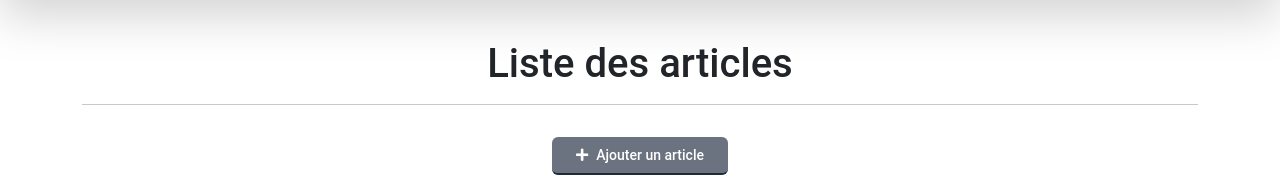
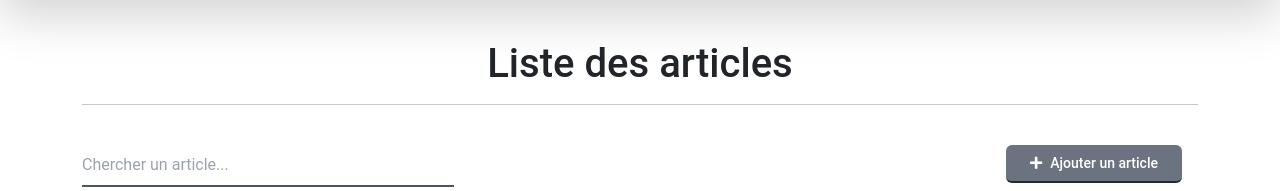
Before and after one commit to Deltouille/symfonyConceptionDigitale, a Symfony app: template templates/administration/index.html.twig in a window 1280 px wide. Shown: the part 120-311 px from the top of the page. Run offline with Twig, Linux system fonts and the light colour scheme; the template is opened without the code that fills it, so the values that code supplies are empty; some libraries are stand-ins or nearby versions.

Commit message:
modification html
modification de la regex du formulaire de lutte contre la vaccination, ajout d'un champs de recherche pour les articles dans le menu administration et menu général

```diff
--- a/src/Entity/InfoUtilisateur.php
+++ b/src/Entity/InfoUtilisateur.php
@@ -35,11 +35,6 @@ class InfoUtilisateur
 
     /**
      * @ORM\Column(type="string", length=13)
-     * @Assert\Regex(
-     *      pattern="^([1-3])[\s\.\-]?([0-9]{2})[\s\.\-]?(0[0-9]|[2-35-9][0-9]|[14][0-2])[\s\.\-]?(0[1-9]|[1-8][0-9]|9[0-57-9]|2[ab])[\s\.\-]?(00[1-9]|0[1-9][0-9]|[1-8][0-9]{2}|9[0-8][0-9]|990)[\s\.\-]?([0-9]{3})[\s\.\-]?([0-8][0-9]|9[0-7])$/gi^",
-     *      match=false,
-     *      message="numéro de sécurité sociale non valide"
-     * )
      */
     private $numeroSecuriteSociale;
 
--- a/templates/administration/index.html.twig
+++ b/templates/administration/index.html.twig
@@ -8,11 +8,12 @@
         <div class="col-12">
             <h1 align="center">Liste des articles</h1>
             <hr/>
-            <button type="button" class="px-4 py-2 rounded-md text-sm font-medium border-b-2 focus:outline-none focus:ring transition text-white bg-gray-500 border-gray-800 hover:bg-gray-600 active:bg-gray-700 focus:ring-gray-300" style="margin: 1rem;">
-                <a class="a-link hover:text-white" href="{{ path('ajout-article') }}">
-                    <i class="fas fa-plus pr-2"></i>Ajouter un article
-                </a>
-            </button>
+                <input type="text" id="searchInput" name="name" placeholder="Chercher un article..." class="w-1/3 py-2 my-4 border-b-2 border-gray-600 outline-none float-left focus:border-blue-400 align-middle">
+                <button type="button" class="px-4 my-4 py-2 rounded-md text-sm font-medium border-b-2 focus:outline-none focus:ring transition text-white bg-gray-500 border-gray-800 hover:bg-gray-600 active:bg-gray-700 focus:ring-gray-300 float-right" style="margin: 1rem;">
+                    <a class="a-link hover:text-white" href="{{ path('ajout-article') }}">
+                        <i class="fas fa-plus pr-2"></i>Ajouter un article
+                    </a>
+                </button>
             <table id="table" class="table" style="width:100%">
                     <thead style="background-color: black; color: white;">
                         <tr>
@@ -24,11 +25,11 @@
                     </thead>
                     <tbody>
                         {% for article in listeArticle %}
-                        <tr  class="hover:bg-gray-200">
-                            <td style="text-align: center;">{{ article.id }}</td>
-                            <td style="text-align: center;">{{ article.titreArticle }}</td>
-                            <td style="text-align: center;">{{ article.resumeArticle }}</td>
-                            <td style="text-align: center;">
+                        <tr class="hover:bg-gray-200">
+                            <td style="text-align: center;" class="align-middle">{{ article.id }}</td>
+                            <td style="text-align: center;" class="align-middle">{{ article.titreArticle }}</td>
+                            <td style="text-align: center;" class="align-middle">{{ article.resumeArticle }}</td>
+                            <td style="text-align: center;" class="align-middle">
                                 <button type="button" class="px-4 py-2 rounded-md text-sm font-medium border-b-2 focus:outline-none focus:ring transition text-white bg-yellow-500 border-yellow-800 hover:bg-yellow-600 active:bg-yellow-700 focus:ring-yellow-300" style="margin: 1rem;">
                                     <a class="a-link hover:text-white" href="{{ path('modifier-article', {id: article.id }) }}">
                                         <i class="fas fa-pencil-alt fa-lg"></i>{# Modifier #}
@@ -48,3 +49,16 @@
     </div>
 </div>
 {% endblock %}
+
+{% block js %}
+<script>
+$(document).ready(function(){
+  $("#searchInput").on("keyup", function() {
+    var value = $(this).val().toLowerCase();
+    $("#table tbody tr").filter(function() {
+      $(this).toggle($(this).text().toLowerCase().indexOf(value) > -1)
+    });
+  });
+});
+</script>
+{% endblock %}
--- a/templates/base.html.twig
+++ b/templates/base.html.twig
@@ -77,7 +77,7 @@
 
 <!-- content goes here -->
 <div class="pt-10 text-center">
-  <div  class="">
+  <div class="">
                 {% block body %}
 
                 {% endblock %}
```
Also changed, not shown: templates/default/index.html.twig (+9 -1 lines), templates/default/solidaireFormulaire.html.twig (+17 -0 lines).
